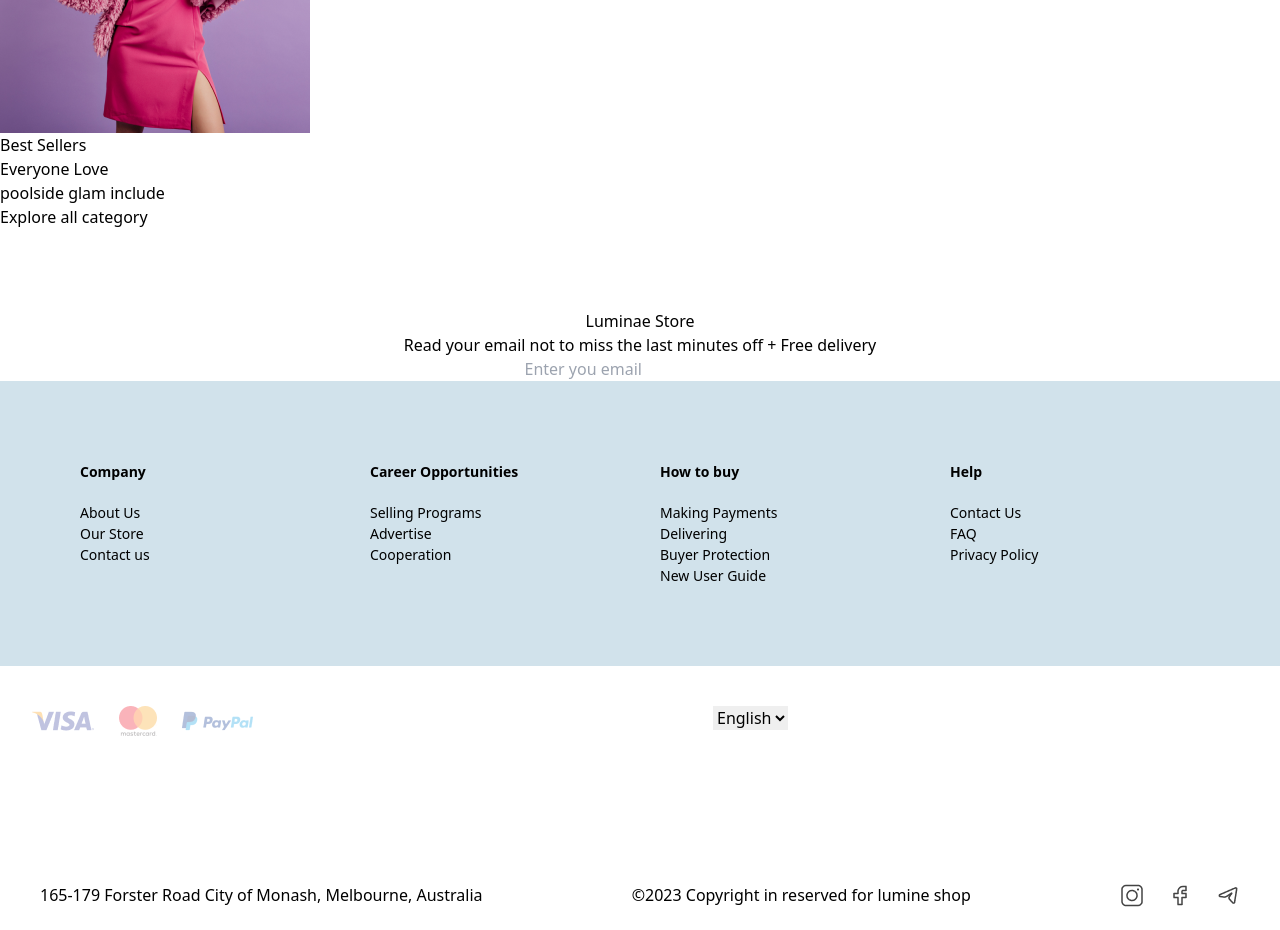
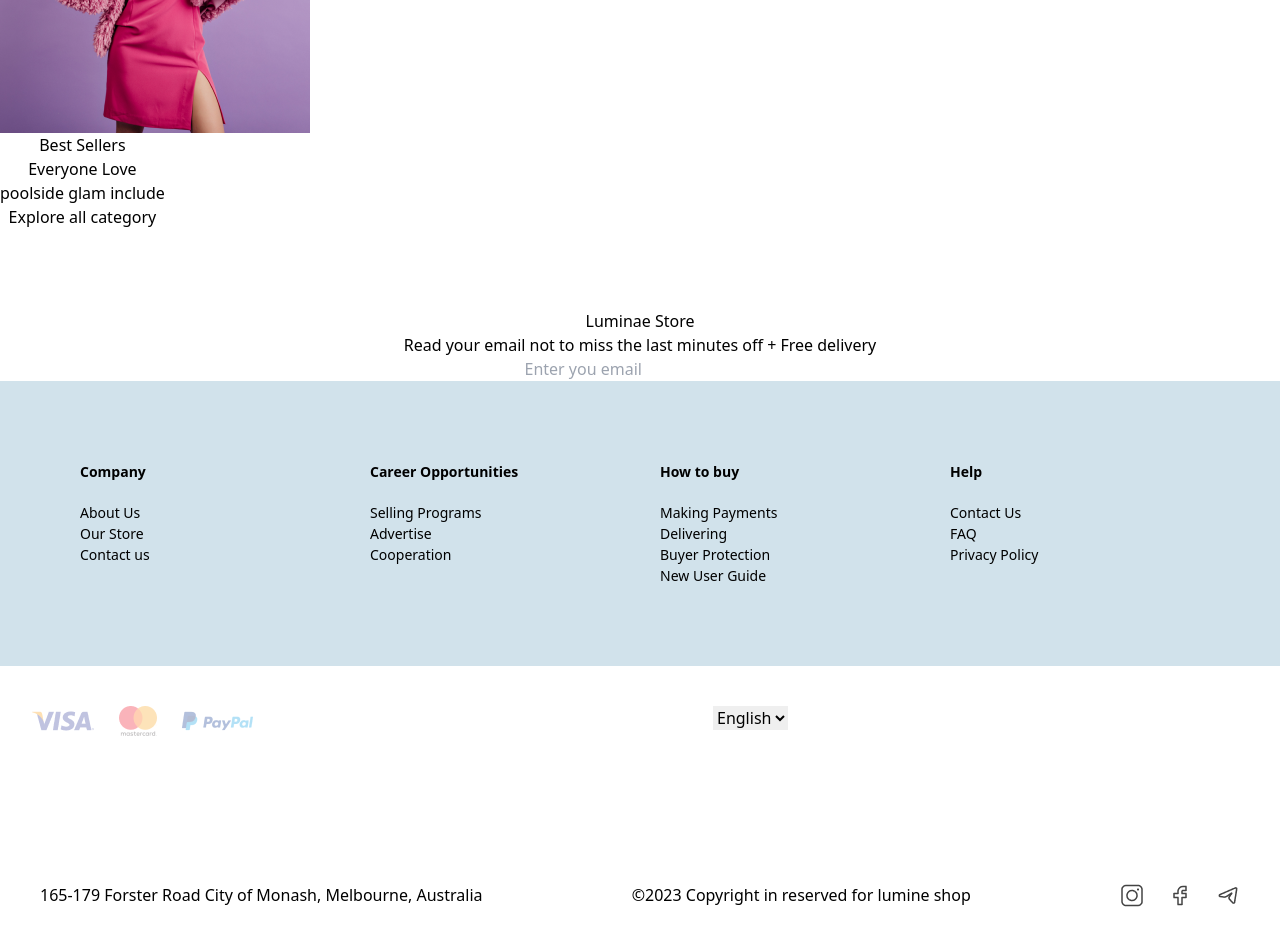
Before and after one commit to Alexandra4373/Luminae, a React (Vite) app: page /women in a window 1280 px wide. Shown: the part 2680-3610 px from the top of the page. Built offline with nearby package versions, Linux system fonts and the light colour scheme.

Commit message:
Update Home.jsx

```diff
--- a/src/containers/Home.jsx
+++ b/src/containers/Home.jsx
@@ -97,14 +97,13 @@ const Home = () => {
       </div>
 
       <div className="">
-        <p>
+        <button>
           Best Sellers
           <br />
           Everyone Love
-        </p>
-        <p>poolside glam include</p>
-
-        <h6>Explore all category</h6>
+          <p>poolside glam include</p>
+          <h6>Explore all category</h6>
+        </button>
         {/* <img src={} /> */}
       </div>
 
```
